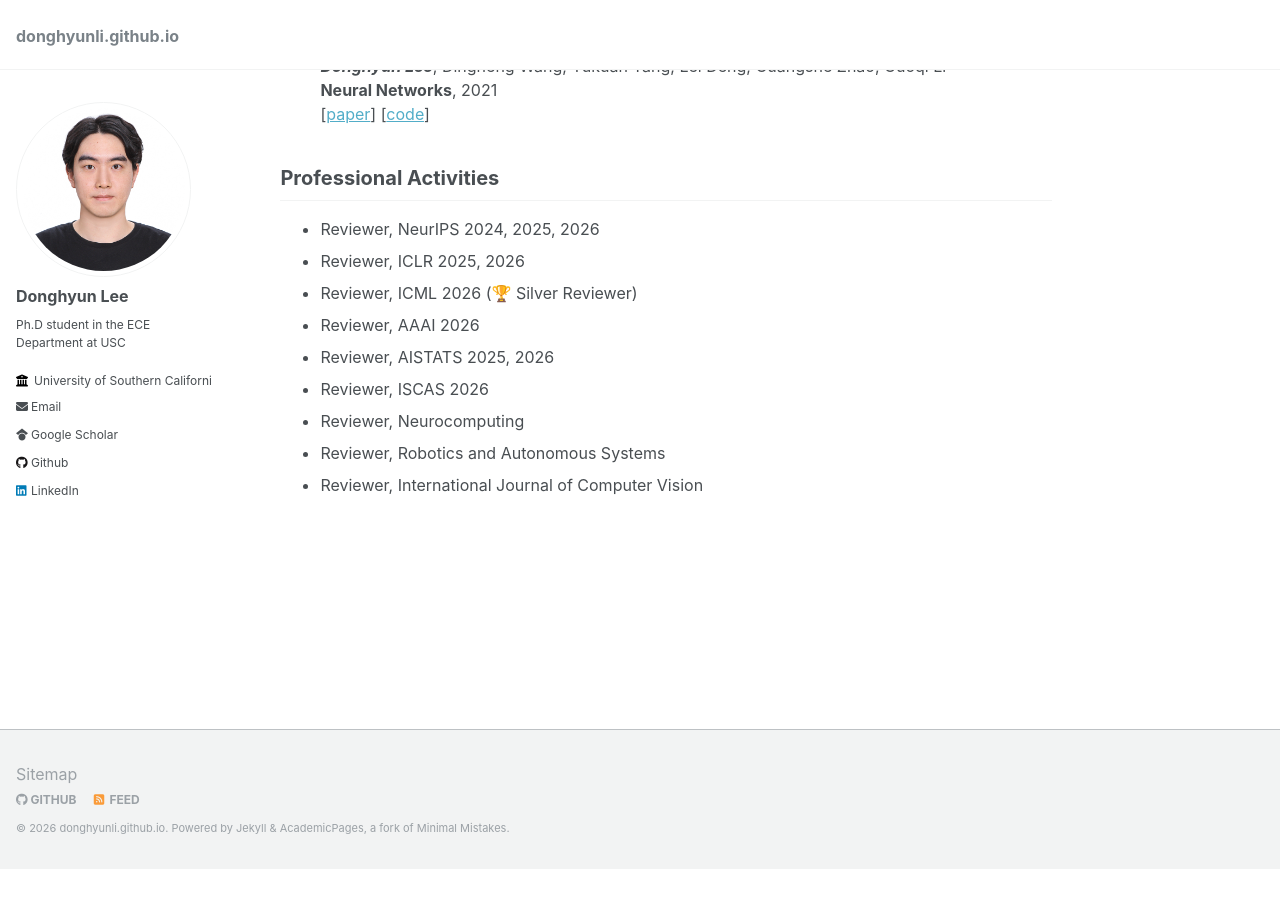
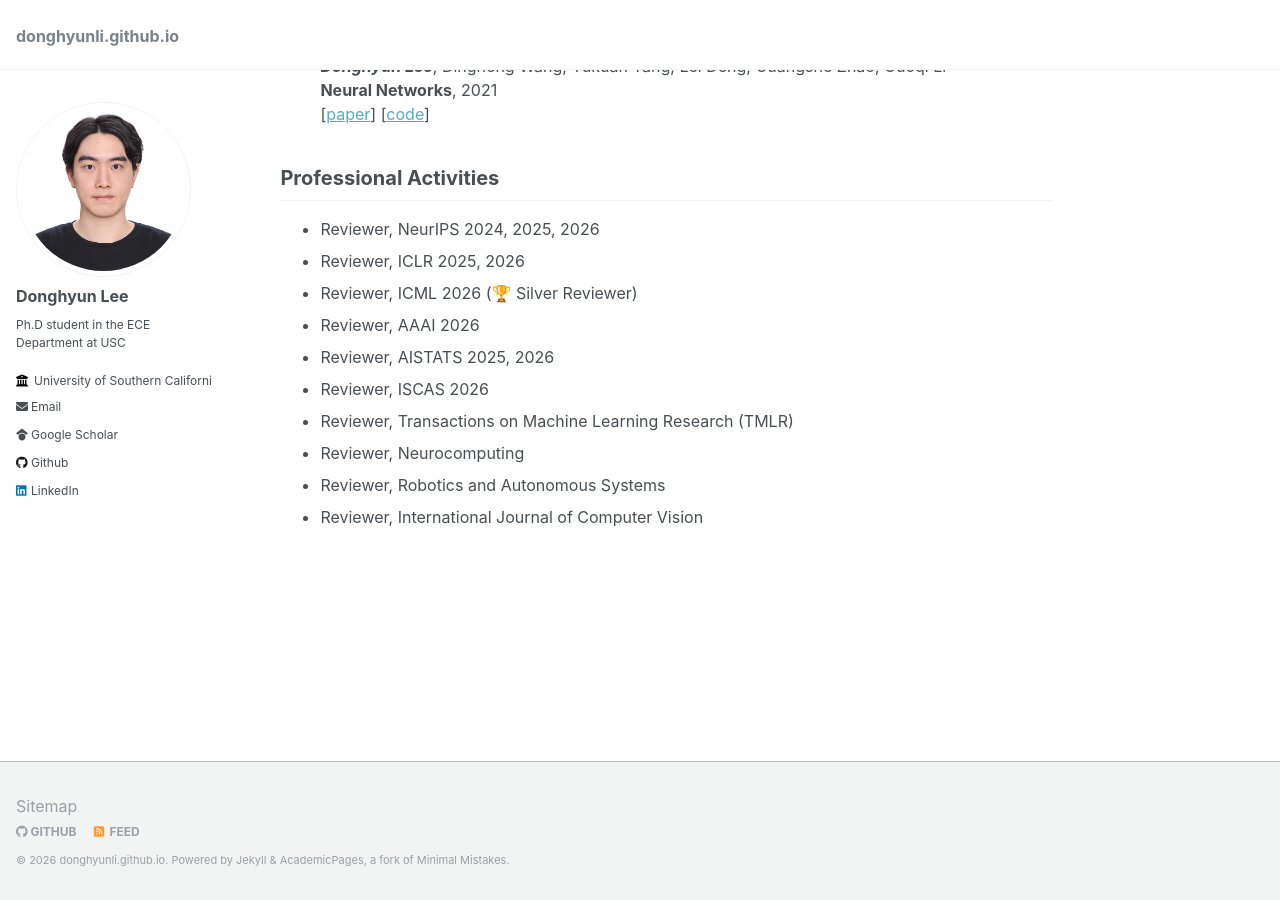
Before and after one commit to donghyunli/donghyunli.github.io, a Jekyll site: the page built from _pages/about.md, in a window 1280 px wide and 900 px high, scrolled down 3781 px. Built offline with Jekyll 4.4.1, drawn with Linux system fonts in a browser that asks for light colours; before the commit the page ends 4649 px from its top, so only the background shows below that.

Commit message:
Reviewr update

```diff
--- a/_pages/about.md
+++ b/_pages/about.md
@@ -163,6 +163,7 @@ Wooshik Myung, ***Donghyun Lee***, Chenhang Song, Guanrui Wang, Cheng Ma\\
 - Reviewer, AAAI 2026
 - Reviewer, AISTATS 2025, 2026
 - Reviewer, ISCAS 2026
+- Reviewer, Transactions on Machine Learning Research (TMLR)
 - Reviewer, Neurocomputing
 - Reviewer, Robotics and Autonomous Systems
 - Reviewer, International Journal of Computer Vision
```
